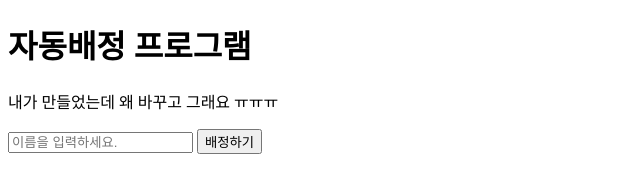
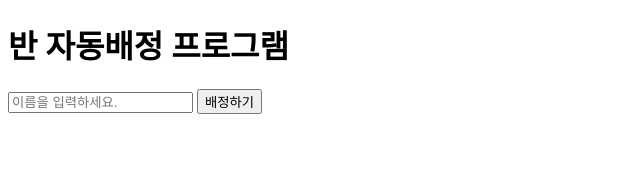
Before and after one commit to parkrocket/vanilajs, a plain HTML site: page index.html in a window 1280 px wide. Shown: the whole page, without its empty margins (0-640 px from the left). Drawn offline with Linux system fonts and the light colour scheme.

Commit message:
제목 변경, <p>삭제

```diff
--- a/index.html
+++ b/index.html
@@ -8,8 +8,7 @@
 </head>
 <body>
     <form id="forms">
-        <h1>자동배정 프로그램</h1>
-        <p>내가 만들었는데 왜 바꾸고 그래요 ㅠㅠㅠ</p>
+        <h1>반 자동배정 프로그램</h1>
         <input type="text" name="name" placeholder="이름을 입력하세요.">
         <button id="bj_btn">배정하기</button>
     </form>
```
